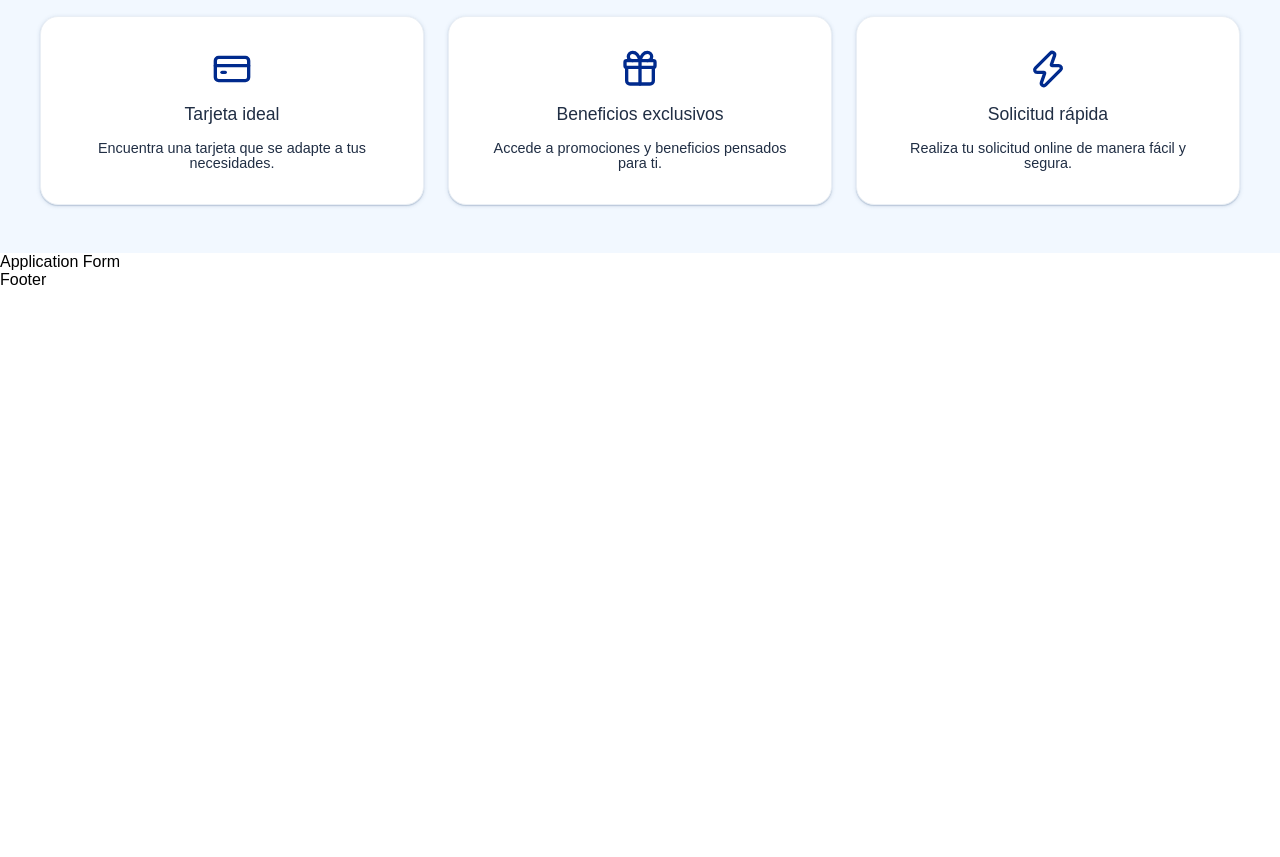
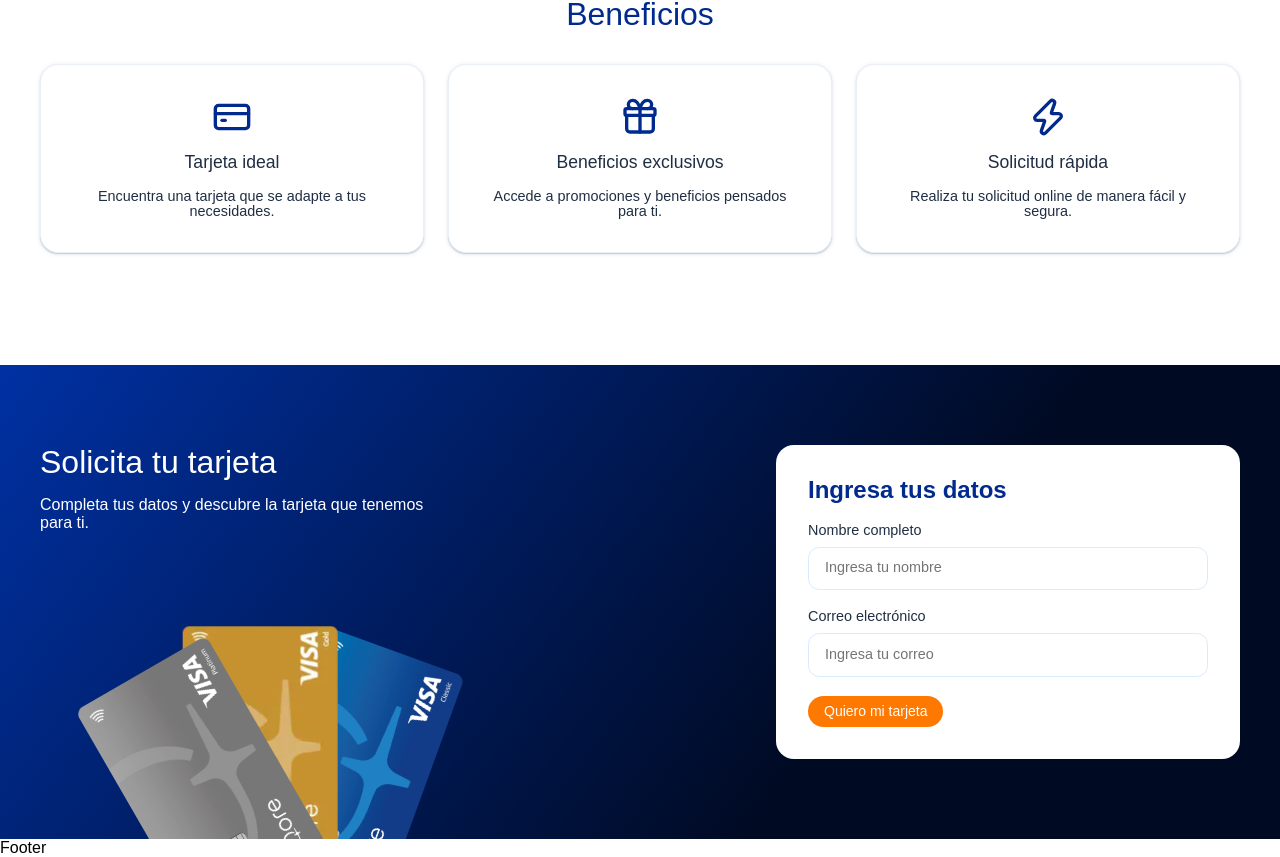
Before and after one commit to Miguelmatp/bcp-ab, a React (Vite) app: page / in a window 1280 px wide. Shown: the part 547-1404 px from the top of the page. Before the commit the page ends 835 px from the top, so only its background shows below. Built offline with nearby package versions, Linux system fonts and the light colour scheme.

Commit message:
feat: implementar formulario de solicitud

```diff
--- a/src/components/ApplicationForm/ApplicationForm.css
+++ b/src/components/ApplicationForm/ApplicationForm.css
@@ -0,0 +1,105 @@
+.ctnApplication{
+    width: 100%;
+    padding: 5rem 0;
+    background: var(--skyblue-bg-1);
+        background: linear-gradient(126.97deg, rgb(0, 48, 161) 0.91%, rgb(0, 10, 35) 67.25%);
+    position: relative;
+    overflow: hidden;
+    display: flex;
+    align-items: center;
+    justify-content: center;
+
+}
+.ctnApplication .application{
+    width: 100%;
+    max-width: var(--maxW);
+    display: flex;
+    align-items: start;
+    justify-content: space-between;
+    gap: 4rem;
+    z-index: 1;
+}
+
+.ctnApplication .applicationTxt{
+    display: flex;
+    flex-direction: column;
+    gap: 1rem;
+    position: relative;
+}
+
+.ctnApplication .applicationTxt h2{
+    font-size: 2rem;
+    font-weight: 500;
+    /* color: var(--primary); */
+    color: white;
+}
+
+.ctnApplication .applicationTxt p{
+    max-width: 25rem;
+    font-size: 1rem;
+    /* color: var(--txt); */
+    color: white;
+}
+
+.ctnApplication form{
+    display: flex;
+    flex-direction: column;
+    gap: 1.2rem;
+    padding: 2rem;
+    background: white;
+    border-radius: var(--border);
+    width: 25rem;
+}
+.ctnApplication form h2{
+    color: var(--primary);
+}
+.ctnApplication .inputGroup{
+    display: flex;
+    flex-direction: column;
+    gap: 0.5rem;
+}
+
+.ctnApplication .inputGroup label{
+    font-size: 0.9rem;
+    color: var(--txt);
+}
+
+.ctnApplication .inputGroup input{
+    width: 100%;
+    box-sizing: border-box;
+    padding: 0.8rem 1rem;
+    border: 1px solid var(--skyblue-bg-2);
+    border-radius: 0.7rem;
+    font-size: 0.9rem;
+    outline: none;
+}
+
+.ctnApplication .inputGroup input:focus{
+    border-color: var(--primary);
+}
+
+.ctnApplication form button{
+    align-self: flex-start;
+}
+.ctnApplication .ctnCards{
+    position: absolute;
+    width: 50%;
+    height: 7rem;
+    display: flex;
+    justify-content: center;
+}
+.ctnApplication .ctnCards img{
+    position: absolute;
+    width: 15rem;
+    left: 50%;
+    top: 50%;
+}
+.ctnApplication .ctnCards img:nth-of-type(1){
+    transform: rotate(-70deg) translate(-60%, 100%);
+}
+.ctnApplication .ctnCards img:nth-of-type(2){
+    transform: rotate(-90deg) translate(-70%, 0%);
+}
+.ctnApplication .ctnCards img:nth-of-type(3){
+    transform: rotate(-120deg) translate(-60%, -100%);
+}
--- a/src/components/ApplicationForm/ApplicationForm.tsx
+++ b/src/components/ApplicationForm/ApplicationForm.tsx
@@ -1,9 +1,67 @@
+import { useState } from "react";
+import "./ApplicationForm.css";
+import clasica from "../../assets/images/qore-clasica.webp";
+import oro from "../../assets/images/qore-oro.webp";
+import platinum from "../../assets/images/qore-platinum.webp";
+
 function ApplicationForm() {
+  const [name, setName] = useState("");
+  const [email, setEmail] = useState("");
+
+  const handleSubmit = (event: React.FormEvent<HTMLFormElement>) => {
+    event.preventDefault();
+
+    console.log({
+      name,
+      email
+    });
+  };
+
   return (
-    <section>
-      Application Form
+    <section className="ctnApplication">
+      <div className="application">
+        <div className="applicationTxt">
+          <h2>Solicita tu tarjeta</h2>
+          <p>
+            Completa tus datos y descubre la tarjeta que tenemos para ti.
+          </p>
+
+          <div className="ctnCards">
+            <img className="card" src={clasica} alt="Isotipo BCP" />
+            <img className="card" src={oro} alt="Isotipo BCP" />
+            <img className="card" src={platinum} alt="Isotipo BCP" />
+          </div>
+        </div>
+
+        <form onSubmit={handleSubmit}>
+          <h2>Ingresa tus datos</h2>
+          <div className="inputGroup">
+            <label htmlFor="name">Nombre completo</label>
+            <input
+              id="name"
+              type="text"
+              value={name}
+              onChange={(event) => setName(event.target.value)}
+              placeholder="Ingresa tu nombre"
+            />
+          </div>
+
+          <div className="inputGroup">
+            <label htmlFor="email">Correo electrónico</label>
+            <input
+              id="email"
+              type="email"
+              value={email}
+              onChange={(event) => setEmail(event.target.value)}
+              placeholder="Ingresa tu correo"
+            />
+          </div>
+
+          <button type="submit">Quiero mi tarjeta</button>
+        </form>
+      </div>
     </section>
-  )
+  );
 }
 
-export default ApplicationForm
+export default ApplicationForm;
--- a/src/components/Benefits/Benefits.css
+++ b/src/components/Benefits/Benefits.css
@@ -1,13 +1,16 @@
 .ctnBenefits{
     width: 100%;
-    padding: 3rem 0;
-    background: var(--skyblue-bg);
+    padding: 6rem 0 7rem;
+    /* background: var(--skyblue-bg); */
+    display: flex;
+    align-items: center;
+    justify-content: center;
 }
 
 .ctnBenefits .benefits{
     width: 100%;
     max-width: var(--maxW);
-    margin: 0 auto;
+    /* margin: 0 auto; */
     display: flex;
     flex-direction: column;
     gap: 2rem;
```
Also changed, not shown: src/assets/images/formulario.webp (added).
